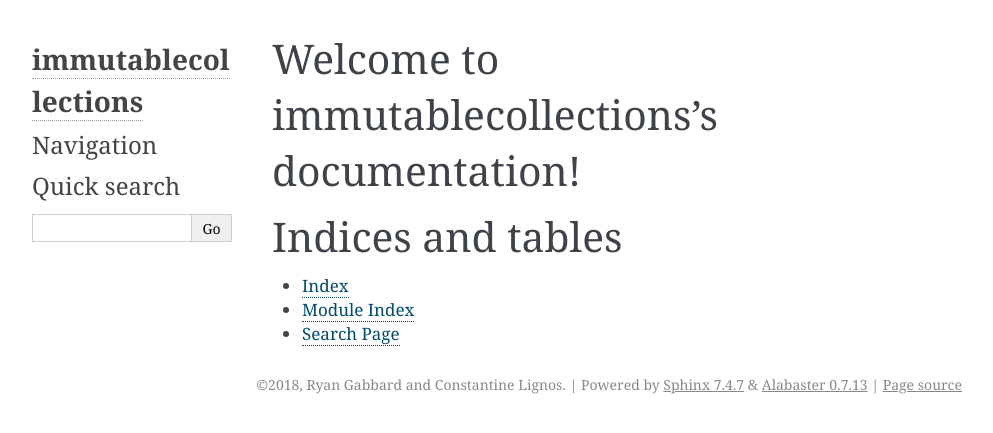
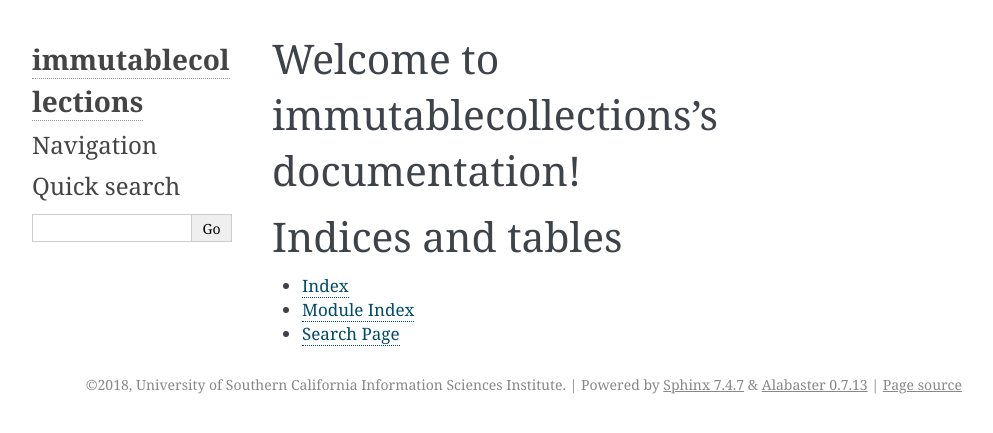
Before and after one commit to isi-vista/vistautils, a Sphinx documentation site: the page built from docs/index.rst, in a window 1280 px wide. Shown: the top 433 px of the page, without its empty margins (148-1141 px from the left). Built offline with Sphinx 7.4.7, drawn with Linux system fonts in a browser that asks for light colours.

Commit message:
Copyright on docs should be USC ISI

```diff
--- a/docs/conf.py
+++ b/docs/conf.py
@@ -48,7 +48,7 @@
 
 # General information about the project.
 project = 'immutablecollections'
-copyright = '2018, Ryan Gabbard and Constantine Lignos'
+copyright = '2018, University of Southern California Information Sciences Institute'
 author = 'Ryan Gabbard and Constantine Lignos'
 
 # The version info for the project you're documenting, acts as replacement for
```
